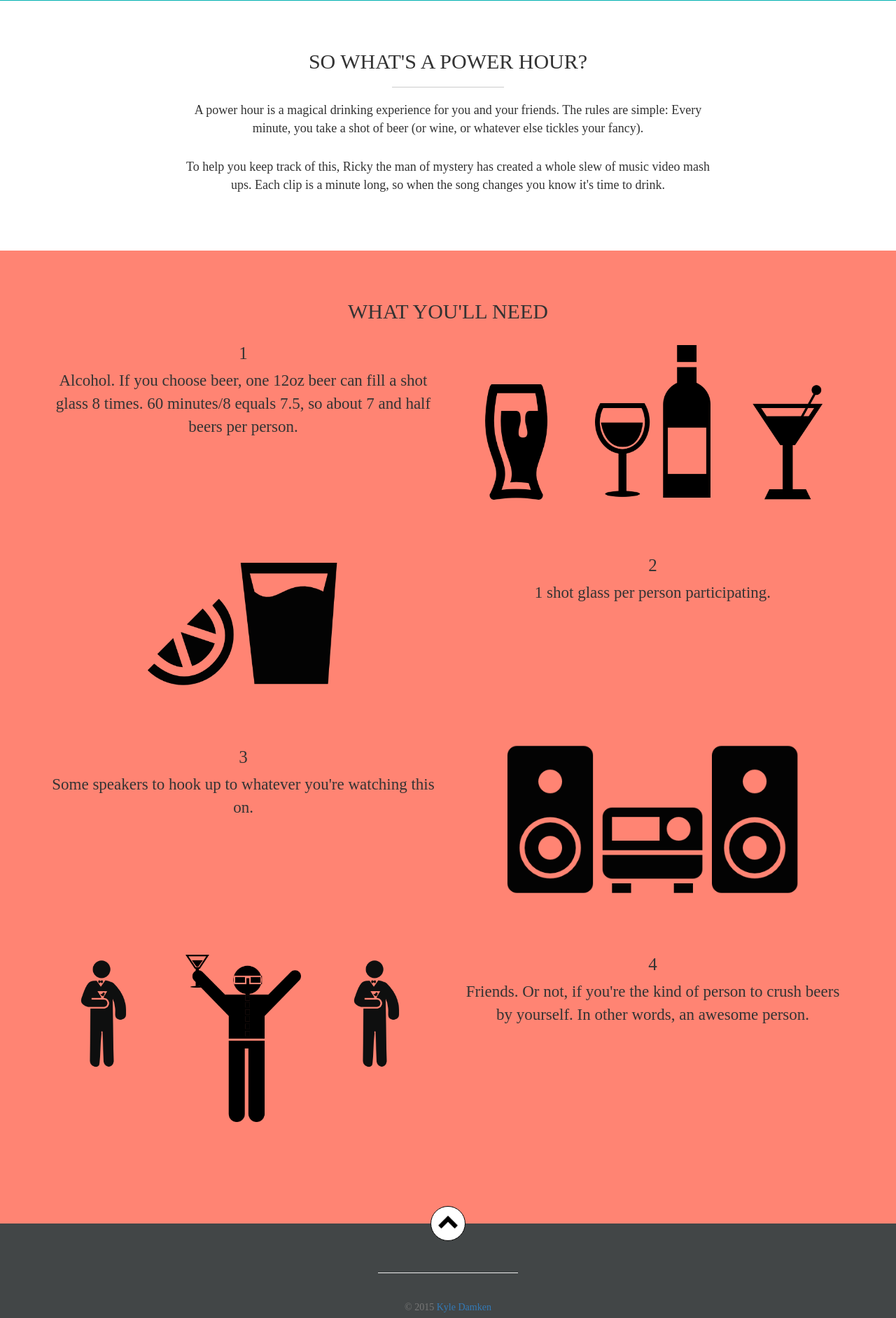
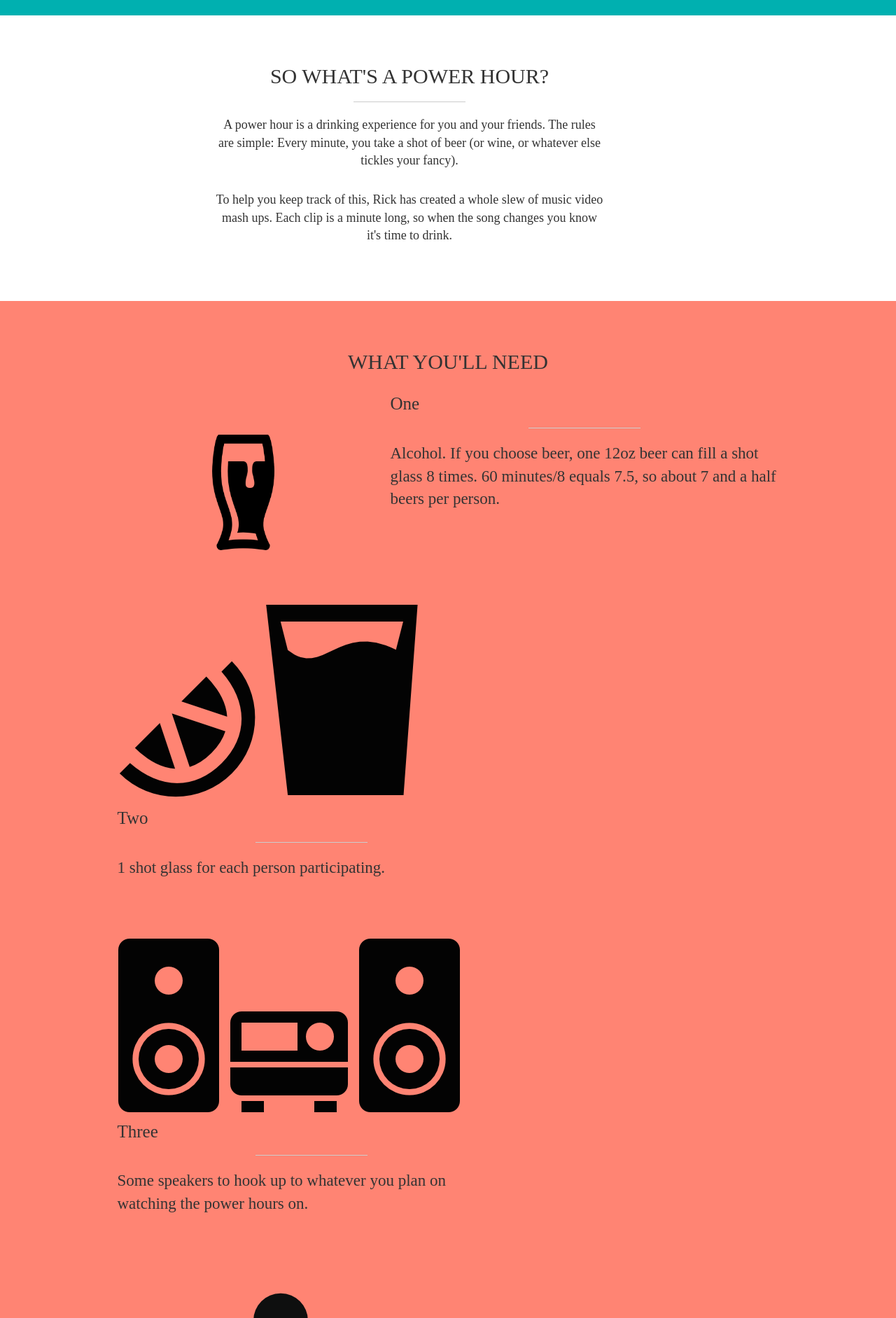
Before and after one commit to kdamken/powerHours, a PHP site: page / in a window 1280 px wide. Shown: the part 1209-3092 px from the top of the page at 70% size. Run offline with PHP 8.4, Linux system fonts and the light colour scheme; some libraries are stand-ins or nearby versions; some web fonts are replaced.

Commit message:
New copy/markup
Went through and tweaked the copy and markup for the new styling.

```diff
--- a/index.php
+++ b/index.php
@@ -5,13 +5,14 @@
     <meta http-equiv="X-UA-Compatible" content="IE=edge">
     <meta name="viewport" content="width=device-width, initial-scale=1">
     <title>Rick's Power Hours</title>
-
+    <!-- Load Petrona Font -->
     <link href='http://fonts.googleapis.com/css?family=Petrona' rel='stylesheet' type='text/css'>
     <!-- Bootstrap -->
-
     <link href="css/bootstrap.css" rel="stylesheet">
 
     <link href="css/styles.css" rel="stylesheet">
+
+    <link rel="icon" type="image/png" href="img/favicon.png">
 
 
     <!-- HTML5 shim and Respond.js for IE8 support of HTML5 elements and media queries -->
@@ -32,7 +33,7 @@
 	        <span class="icon-bar"></span>
 	        <span class="icon-bar"></span>
 	      </button>
-	      <a class="navbar-brand" href="#">Rick's Power Hours</a>
+	      <a class="navbar-brand" href="index.php">Rick's Power Hours</a>
 	    </div>
 
 	    <!-- Collect the nav links, forms, and other content for toggling -->
@@ -52,17 +53,13 @@
     <div id="bg">
       <img src="img/rph.png">
       <p><a class="btn btn-primary btn-lg" href="#about" role="button">Learn more</a></p>
-  		<!-- <div class="container">
-  		  <h1>Put some power in your hour</h1>
-  		  <p>A place for drinks, more drinks, and music video mash ups.</p>
-  		  <p><a class="btn btn-primary btn-lg" href="#about" role="button">Learn more</a></p>
-  		 </div> -->
      </div>
 	</div>
 
   <div id="powerhours">
     <div class="container">
-    	<h1 class="text-center">Rick's Power Hours</h1>
+    	<h1 class="text-center">Power Hours</h1>
+      <hr>
     	<div class="row">
     		<div class="col-sm-6 col-lg-4">
     			<h4>80's Power Hour</h4>
@@ -107,93 +104,87 @@
     </div>
   </div>
 
-    <div class="container content" id="about">
+  <div id="about">
+    <div class="container content">
     	<h2 class="text-center">So what's a Power Hour?</h2>
       <hr>
         <div class="row">
-        	<div class="col-md-offset-1 col-md-10">
-            <p>A power hour is a magical drinking experience for you and your friends. The rules are simple: Every minute, you take a shot of beer (or wine, or whatever else tickles your fancy).</p>
-            <p>To help you keep track of this, Ricky the man of mystery has created a whole slew of music video mash ups. Each clip is a minute long, so when the song changes you know it's time to drink.</p>
+        	<div class="col-sm-offset-2 col-sm-8 col-lg-offset-3 col-lg-6">
+            <p>A power hour is a drinking experience for you and your friends. The rules are simple: Every minute, you take a shot of beer (or wine, or whatever else tickles your fancy).</p>
+            <p>To help you keep track of this, Rick has created a whole slew of music video mash ups. Each clip is a minute long, so when the song changes you know it's time to drink.</p>
           </div>
-
         </div>
     </div>
+  </div>
 
     <div id="need">
       <div class="container content">
         <h2 class="text-center">What You'll Need</h2>
           <div class="row">
-            <div class="col-sm-6 text-center">
-              <h4>1</h4>
-              <p>Alcohol. If you choose beer, one 12oz beer can fill a shot glass 8 times. 60 minutes/8 equals 7.5, so about 7 and half beers per person.</p>
+            <div class="col-xs-offset-1 col-sm-2 col-md-offset-2 col-md-2 need-icon beer">
+              <div>
+                <img src="img/beer2.png" class="img-responsive">
+              </div>
             </div>
-            <div class="col-xs-4 col-sm-2 image-issue beer">
-              <img src="img/beer2.png" class="img-responsive">
-            </div>
-            <div class="col-xs-4 col-sm-2 center-image wine">
-              <img src="img/wine.png" class="img-responsive">
-            </div>
-            <div class="col-xs-4 col-sm-2 col-sm-2 image-issue cocktail">
-              <img src="img/cocktail3.png" class="img-responsive">
+            <div class="col-xs-offset-1 col-xs-10 col-sm-10 col-md-6 need-text">
+              <h4>One</h4>
+              <hr>
+              <p>Alcohol. If you choose beer, one 12oz beer can fill a shot glass 8 times. 60 minutes/8 equals 7.5, so about 7 and a half beers per person.</p>
             </div>
           </div>
           <div class="row">
-            <div class="col-sm-6 hidden-xs small-tequila">
-              <img src="img/tequila.png" class="img-responsive">
+            <div class="col-xs-offset-1 col-sm-6 need-icon tequila">
+              <div>
+                <img src="img/tequila.png" class="img-responsive">
+              </div>
             </div>
-            <div class="col-sm-6 text-center">
-              <h4>2</h4>
-              <p>1 shot glass per person participating.</p>
-            </div>
-            <div class="col-sm-6 hidden-sm hidden-md hidden-lg small-tequila">
-              <img src="img/tequila.png" class="img-responsive">
+            <div class="col-xs-offset-1 col-xs-10 col-sm-10 col-md-6 need-text">
+              <h4>Two</h4>
+              <hr>
+              <p>1 shot glass for each person participating.</p>
             </div>
           </div>
           <div class="row">
-            <div class="col-sm-6 text-center">
-                <h4>3</h4>
-                <p>Some speakers to hook up to whatever you're watching this on.</p>
+            <div class="col-xs-offset-1 col-sm-6 need-icon speakers">
+              <div>
+                <img src="img/speakers.png" class="img-responsive">
               </div>
-              <div class="col-sm-6 speaker">
-                <img src="img/speakers.png" class="img-responsive">
+            </div>
+            <div class="col-xs-offset-1 col-xs-10 col-sm-10 col-md-6 need-text">
+                <h4>Three</h4>
+                <hr>
+                <p>Some speakers to hook up to whatever you plan on watching the power hours on.</p>
               </div>
           </div>
           <div class="row">
-            <div class="col-xs-4 col-sm-2 hidden-xs friends">
-              <img src="img/drunk-guy2.png" class="img-responsive">
+             <div class="col-xs-offset-1 col-sm-6 need-icon friends">
+              <div>
+                <img src="img/drunk-guy2.png" class="img-responsive">
+                <img src="img/drunk-guy.png" class="img-responsive">
+                <img src="img/drunk-guy2.png" class="img-responsive">
+              </div>
             </div>
-             <div class="col-xs-4 col-sm-2 hidden-xs friends">
-              <img src="img/drunk-guy.png" class="img-responsive">
-            </div>
-             <div class="col-xs-4 col-sm-2 hidden-xs friends">
-              <img src="img/drunk-guy2.png" class="img-responsive">
-            </div>
-            <div class="col-xs-12 col-sm-6 text-center">
-              <h4>4</h4>
+            <div class="col-xs-offset-1 col-xs-10 col-sm-10 col-md-6 need-text">
+              <h4>Four</h4>
+              <hr>
               <p>Friends. Or not, if you're the kind of person to crush beers by yourself. In other words, an awesome person.</p>
-            </div>
-            <div class="col-xs-4 col-sm-2 hidden-sm hidden-md hidden-lg">
-              <img src="img/drunk-guy2.png" class="img-responsive">
-            </div>
-             <div class="col-xs-4 col-sm-2 hidden-sm hidden-md hidden-lg">
-              <img src="img/drunk-guy.png" class="img-responsive">
-            </div>
-             <div class="col-xs-4 col-sm-2 hidden-sm hidden-md hidden-lg">
-              <img src="img/drunk-guy2.png" class="img-responsive">
             </div>
           </div>
       </div>
+      <!-- Icons made by <a href="http://www.freepik.com" title="Freepik">Freepik</a> from <a href="http://www.flaticon.com" title="Flaticon">www.flaticon.com</a> is licensed by <a href="http://creativecommons.org/licenses/by/3.0/" title="Creative Commons BY 3.0">CC BY 3.0</a> -->
     </div>
 
     <footer class="footer">
-      <div class="text-center" id="link-to-top">
-        <a href="#top">
-          <img src="img/up.png">
-        </a>
-      </div>
+      <a href="#top">
+         <div class="col-xs-offset-1 col-sm-6 need-icon" id="to-top">
+          <div>
+            <img src="img/up.png" class="img-responsive">
+          </div>
+        </div>
+      </a>
       <hr>
       <div class="container text-center">
-        <p class="text-muted">&copy; <?php echo date('Y') ?> <a href="http://kyledamken.com">Kyle Damken</a></p>
+        <p>&copy; <?php echo date('Y') ?> <a href="http://kyledamken.wordpress.com/about/" target="blank">Kyle Damken</a></p>
       </div>
     </footer>
 
```
